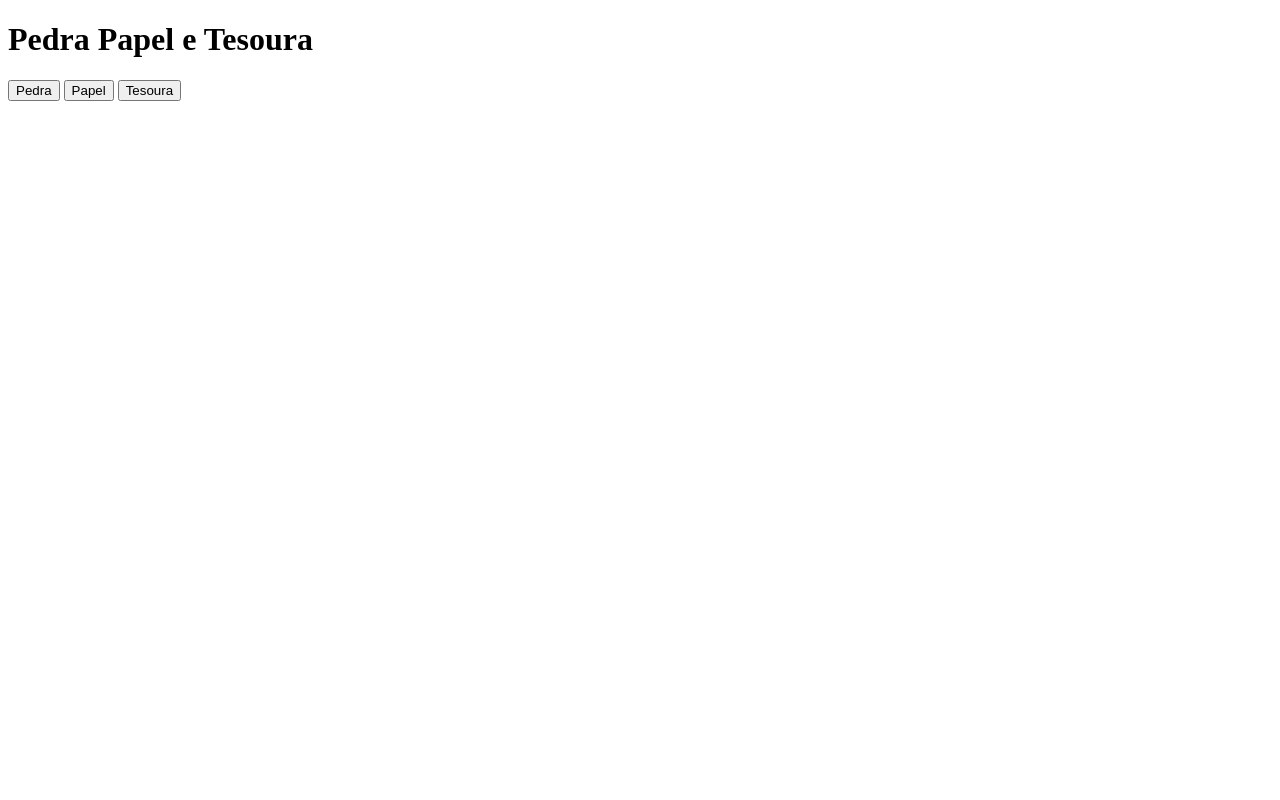
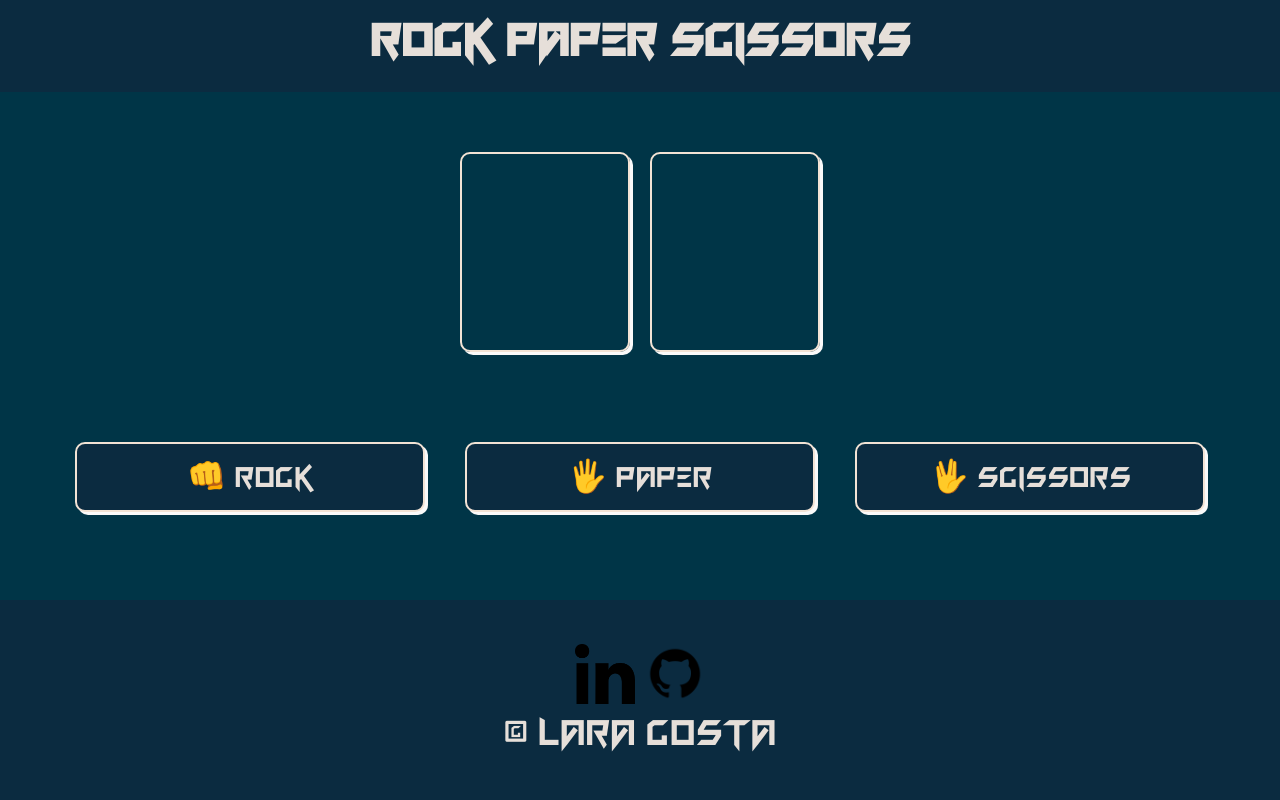
Before and after one commit to LaraCosta66/TOP-game, a plain HTML site: page index.html in a window 1280 px wide. Drawn offline with Linux system fonts and the light colour scheme.

Commit message:
feat: add style and font

```diff
--- a/index.html
+++ b/index.html
@@ -6,14 +6,36 @@
     <meta name="viewport" content="width=device-width, initial-scale=1.0" />
     <title>Pedra Papel e Tesoura</title>
     <script src="./script.js" defer></script>
+    <link rel="stylesheet" href="style.css" />
+    <link rel="icon" type="image/x-icon" href="./assets/icon/favicon.png">
   </head>
   <body>
-    <h1>Pedra Papel e Tesoura</h1>
-    <button id="rock">Pedra</button>
-    <button id="paper">Papel</button>
-    <button id="scissors">Tesoura</button>
-    <div id="computer"></div>
-    <div id="result"></div>
-    <div id="score"></div>
+    <header>
+      <h1>Rock Paper Scissors</h1>
+    </header>
+    <div id="result" class="result"></div>
+    <div class="round">
+        <div id="player" class="player"></div>
+        <div id="computer" class="computer"></div>
+    </div>
+    <div id="score" class="score"></div>
+    <div class="btn">
+      <button id="rock"><span>👊 Rock</span></button>
+      <button id="paper"><span>🖐️ Paper</span></button>
+      <button id="scissors"><span>🖖 Scissors</span></button>
+    </div>
+
   </body>
+  <footer id="footer" class="footer">
+
+    <span class="links">
+        <a href="https://www.linkedin.com/in/laracosta64/" target="_blank"
+          ><img src="./assets/icon/linkedinIcon.png" alt="linkedin icon" /> </a
+        >
+        <a href="https://github.com/LaraCosta66/" target="_blank"
+          ><img src="./assets/icon/githubIcon.png" alt="github icon" /> </a
+        >
+    </span>
+    <span>&copy; Lara Costa</span>
+  </footer>
 </html>
--- /dev/null
+++ b/style.css
@@ -0,0 +1,140 @@
+* {
+    margin: 0;
+    padding: 0;
+    box-sizing: border-box;
+    font-family: 'Fun-Games';
+}
+
+@font-face {
+    font-family: 'Fun-Games';
+    src: url('./assets/font/Fun\ Games.ttf');
+}
+
+@media only screen and (max-width: 600px) {
+    .btn {
+        display: flex;
+        flex-direction: row;
+        justify-content: center;
+        margin: 10px;
+        gap: 10px;
+    }
+
+    .btn button {
+        width: 180px;
+        height: 60px;
+        margin: 15px 0;
+        font-size: 16px;
+    }
+    #result,  #score{
+        margin: 10px;
+        padding: 10px;
+        font-size: 1.5rem;
+    }
+    #footer{
+        padding: 30px;
+        height:150px;
+    }
+    #footer img{
+        width: 36px;
+        height: 36px;
+    }
+    #player, #computer{
+        width: 150px;
+        height: 200px;
+    }
+}
+
+header {
+    background-color: #0B2B40;
+    display: flex;
+    justify-content: center;
+    padding: 20px;
+}
+
+body {
+    background-color: #003547;
+}
+
+h1 {
+    font-size: 50px;
+    color: #E6DFD9;
+}
+.btn{
+    display: flex;
+    flex-direction: row;
+    justify-content: center;
+}
+button {
+    width: 350px;
+    height: 70px;
+    font-size: 2rem;
+    color: #E6DFD9;
+    text-transform: uppercase;
+    padding: 10px;
+    border-radius: 10px;
+    border: 2px solid #F2E3D5;
+    background: #0B2B40;
+    box-shadow: 3px 3px #fafafa;
+    cursor: pointer;
+    margin: 30px 20px;
+}
+
+button:active {
+    box-shadow: none;
+    transform: translate(3px, 3px);
+}
+button:disabled {
+    opacity: 0.6;
+    cursor: not-allowed;
+}
+.result, .score{
+    display: flex;
+    justify-content: center;
+    color: #E6DFD9;
+    font-size: 2rem;
+    margin: 20px;
+    padding: 10px;
+}
+.round{
+    display: flex;
+    flex-direction: row;
+    align-items: center;
+    justify-content: center;
+    gap: 20px;
+}
+.player, .computer{
+    display: flex;
+    justify-content: center;
+    align-items: center;
+    width: 170px;
+    height: 200px;
+    border: 2px solid #F2E3D5;
+    border-radius: 10px;
+    box-shadow: 3px 3px #fafafa;
+    font-size: 70px;
+
+}
+.footer{
+    display: flex;
+    flex-direction: column;
+    justify-content: center;
+    align-items: center;
+    padding: 20px;
+    position:absolute;
+    bottom:0;
+    width:100%;
+    height:200px;
+    background-color: #0B2B40;
+}
+.footer span{
+    font-size: 2.5rem;
+    color: #E6DFD9;
+}
+.footer img{
+    width: 60px;
+    height: 60px;
+}
+.footer a{
+    text-decoration: none;
+
+}
```
Also changed, not shown: assets/font/Fun Games.ttf (added), assets/icon/favicon.png (added), assets/icon/githubIcon.png (added), assets/icon/linkedinIcon.png (added).
